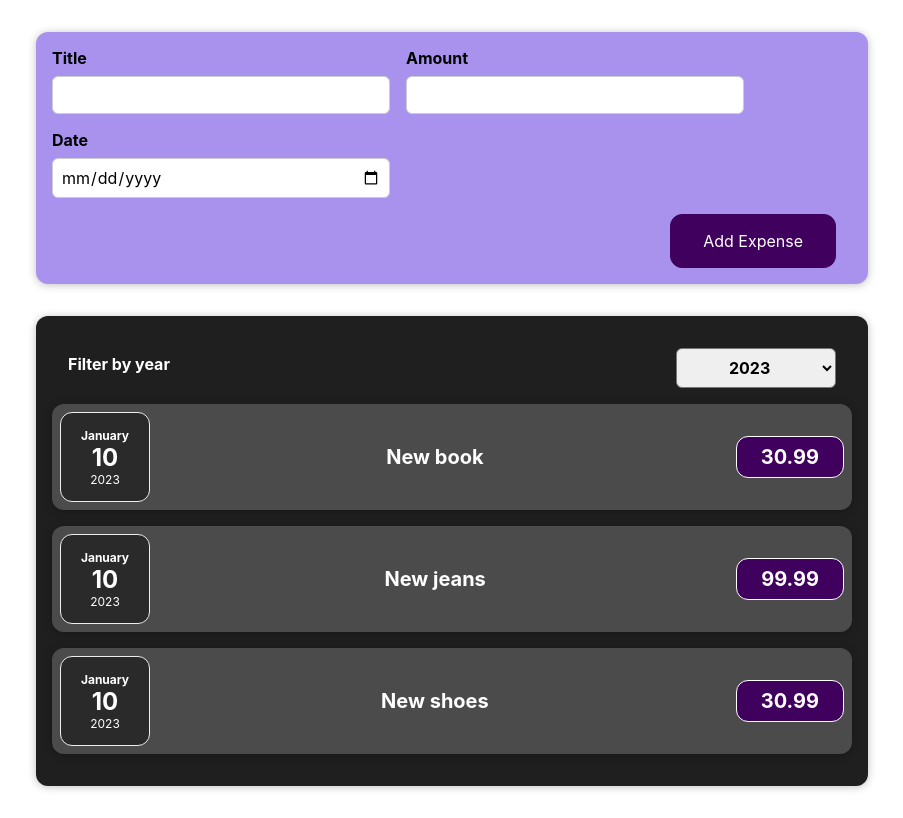
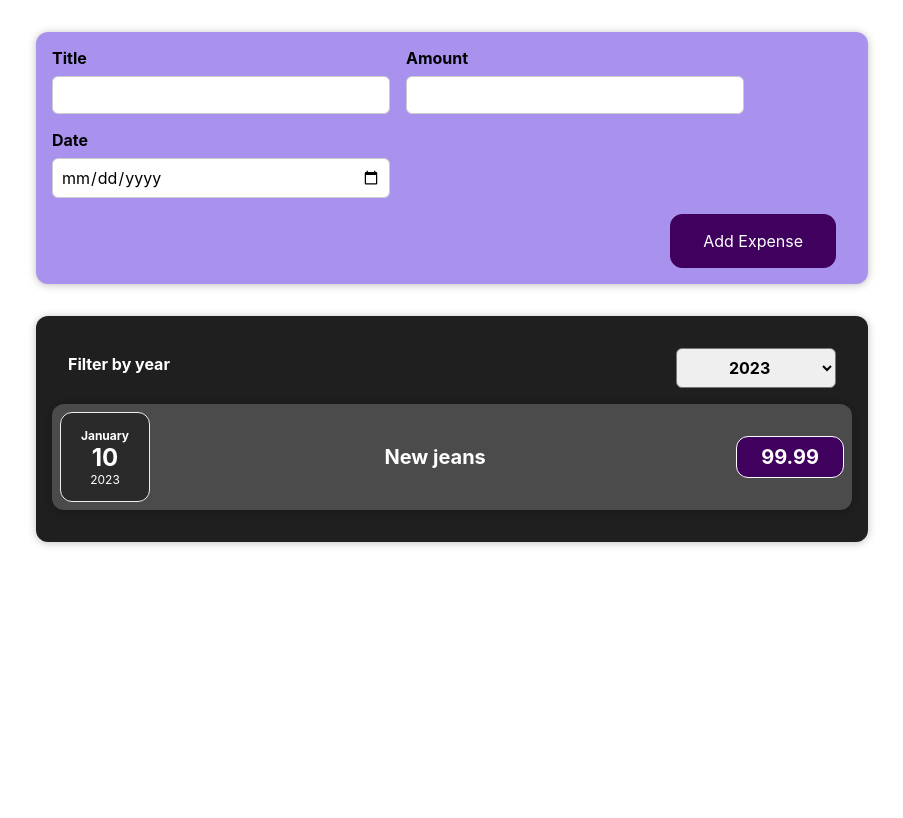
Before and after one commit to 0lder0/expenses, a React (Create React App) app: page / in a window 1280 px wide. Shown: the whole page, without its empty margins (188-1091 px from the left). Built offline with nearby package versions, Linux system fonts and the light colour scheme.

Commit message:
Aasta filtreerimine ja filtreeritud andmete kuvamine

```diff
--- a/src/App.js
+++ b/src/App.js
@@ -7,7 +7,7 @@ import NewExpense from "./component/NewExpense/NewExpense";
 const Dummy_expenses = [
     {
         id: "e1",
-        date: new Date(2023, 0, 10),
+        date: new Date(2024, 0, 10),
         title: "New book",
         amount: 30.99
     },
@@ -19,7 +19,7 @@ const Dummy_expenses = [
     },
     {
         id: "e3",
-        date: new Date(2023, 0, 10),
+        date: new Date(2025, 0, 10),
         title: "New shoes",
         amount: 30.99
     },
--- a/src/component/Expenses/Expenses.js
+++ b/src/component/Expenses/Expenses.js
@@ -3,6 +3,7 @@ import ExpenseItem from "./ExpenseItem";
 import Card from "../UI/Card";
 import ExpensesFilter from "./ExpensesFilter";
 import {useState} from "react";
+import expensesFilter from "./ExpensesFilter";
 
 
 
@@ -23,12 +24,12 @@ function Expenses(props) {
             <ExpensesFilter selected={filteredYear} onChangeFilter={filterChangeHandler}></ExpensesFilter>
 
             {
-                props.expenses.map((expense) => {
+                props.expenses.filter(expense => expense.date.getFullYear().toString() === filteredYear).map(filteredExpense => {
                     return <ExpenseItem
-                        id={expense.id}
-                        title={expense.title}
-                        amount={expense.amount}
-                        date={expense.date}></ExpenseItem>
+                        id={filteredExpense.id}
+                        title={filteredExpense.title}
+                        amount={filteredExpense.amount}
+                        date={filteredExpense.date}></ExpenseItem>
                 })
             }
 
```
